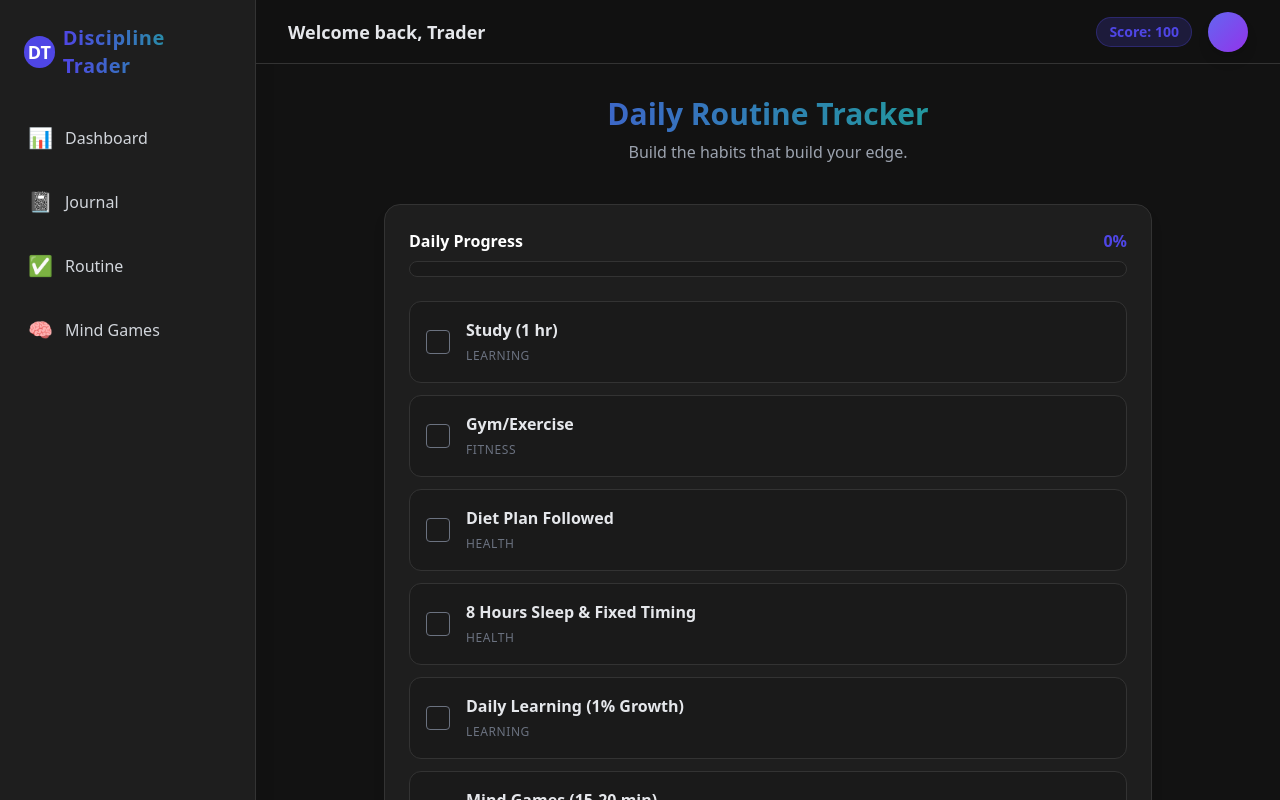
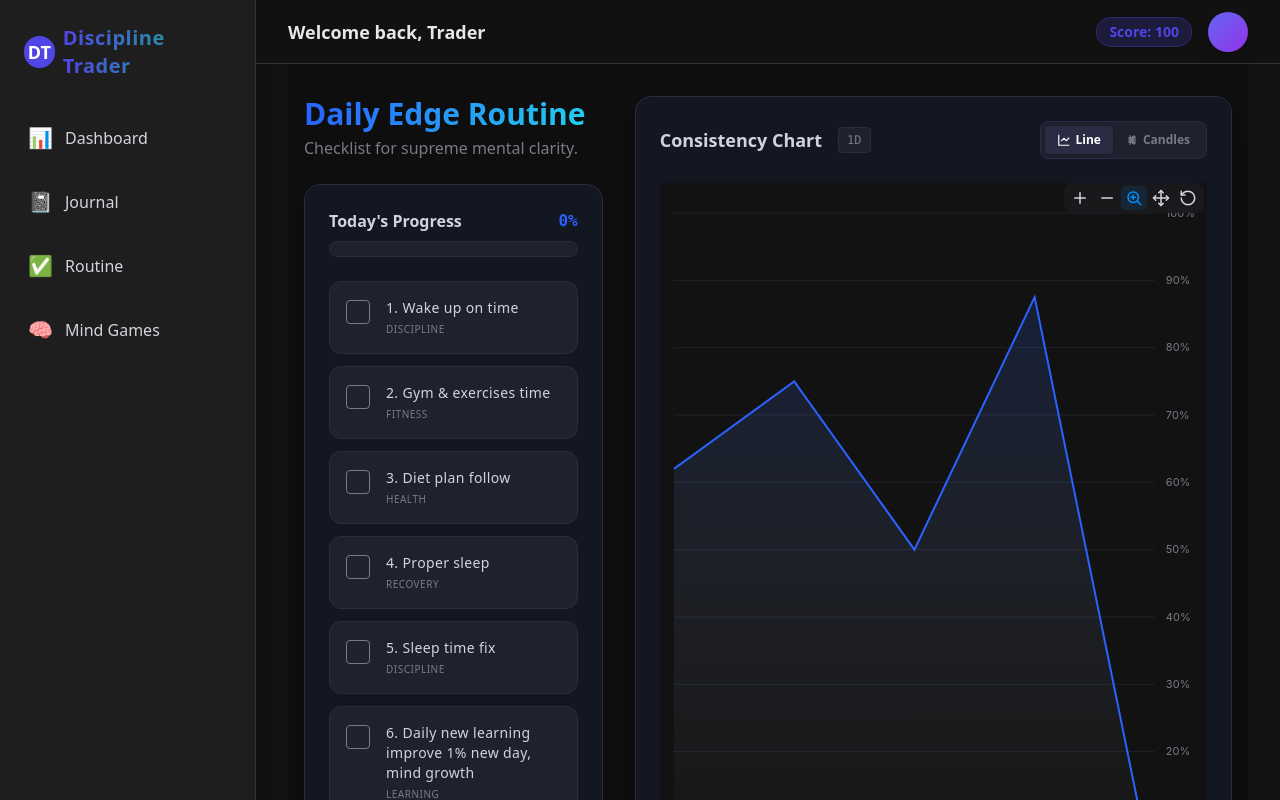
Before and after one commit to amrutaadhav/TheDisciplineTrader, a React app in the folder frontend/: page /routine in a window 1280 px wide. Built offline with nearby package versions, Linux system fonts and the light colour scheme; the HTML template or start-up script is replaced by a standard one.

Commit message:
Routine Tracker Upgrade: Implemented robust daily checklists paired with analytical Line and Candlestick ApexCharts graphs.

```diff
--- a/frontend/src/pages/Routine.jsx
+++ b/frontend/src/pages/Routine.jsx
@@ -1,56 +1,233 @@
-import React, { useState } from 'react';
+import React, { useState, useEffect } from 'react';
+import Chart from 'react-apexcharts';
 
 export default function Routine() {
-  const [tasks, setTasks] = useState([
-    { id: 1, name: 'Study (1 hr)', category: 'Learning', done: false },
-    { id: 2, name: 'Gym/Exercise', category: 'Fitness', done: false },
-    { id: 3, name: 'Diet Plan Followed', category: 'Health', done: false },
-    { id: 4, name: '8 Hours Sleep & Fixed Timing', category: 'Health', done: false },
-    { id: 5, name: 'Daily Learning (1% Growth)', category: 'Learning', done: false },
-    { id: 6, name: 'Mind Games (15-20 min)', category: 'Mindset', done: false },
-    { id: 7, name: 'Meditation (10-15 min)', category: 'Mindset', done: false },
-  ]);
+  const [graphType, setGraphType] = useState('area'); // 'area' or 'candlestick'
+
+  const initialTasks = [
+    { id: 1, name: 'Wake up on time', category: 'Discipline', done: false },
+    { id: 2, name: 'Gym & exercises time', category: 'Fitness', done: false },
+    { id: 3, name: 'Diet plan follow', category: 'Health', done: false },
+    { id: 4, name: 'Proper sleep', category: 'Recovery', done: false },
+    { id: 5, name: 'Sleep time fix', category: 'Discipline', done: false },
+    { id: 6, name: 'Daily new learning improve 1% new day, mind growth', category: 'Learning', done: false },
+    { id: 7, name: 'Mind game 15 to 20 min daily', category: 'Mindset', done: false },
+    { id: 8, name: 'Meditation 10-15 min minimum', category: 'Mindset', done: false },
+  ];
+
+  const getTodayString = () => new Date().toISOString().split('T')[0];
+
+  // Load state from local storage
+  const [history, setHistory] = useState(() => {
+    const saved = localStorage.getItem('disciplineTrader_routine_history');
+    if (saved) return JSON.parse(saved);
+
+    // Seed with dummy realistic history for the graph
+    return [
+      { date: '2026-04-10', score: 62 },
+      { date: '2026-04-11', score: 75 },
+      { date: '2026-04-12', score: 50 },
+      { date: '2026-04-13', score: 87.5 }
+    ];
+  });
+
+  const [todayTasks, setTodayTasks] = useState(() => {
+    const savedToday = localStorage.getItem(`disciplineTrader_routine_${getTodayString()}`);
+    if (savedToday) return JSON.parse(savedToday);
+    return initialTasks;
+  });
+
+  useEffect(() => {
+    localStorage.setItem(`disciplineTrader_routine_${getTodayString()}`, JSON.stringify(todayTasks));
+
+    // Automatically recalculate today's score into history
+    const score = Math.round((todayTasks.filter(t => t.done).length / todayTasks.length) * 100);
+    const newHistory = [...history];
+    const todayIndex = newHistory.findIndex(h => h.date === getTodayString());
+
+    if (todayIndex >= 0) {
+      newHistory[todayIndex].score = score;
+    } else {
+      newHistory.push({ date: getTodayString(), score });
+    }
+
+    setHistory(newHistory);
+    localStorage.setItem('disciplineTrader_routine_history', JSON.stringify(newHistory));
+  }, [todayTasks]);
 
   const toggleTask = (id) => {
-    setTasks(tasks.map(t => t.id === id ? { ...t, done: !t.done } : t));
+    setTodayTasks(todayTasks.map(t => t.id === id ? { ...t, done: !t.done } : t));
   };
 
-  const progress = Math.round((tasks.filter(t => t.done).length / tasks.length) * 100);
+  const progress = Math.round((todayTasks.filter(t => t.done).length / todayTasks.length) * 100);
+
+  // Chart Data Generation
+  const generateGraphData = () => {
+    let lastScore = 0;
+
+    const candleData = [];
+    const lineData = [];
+
+    history.sort((a,b) => new Date(a.date) - new Date(b.date)).forEach((day, index) => {
+      const currentScore = day.score;
+      const open = index === 0 ? currentScore : lastScore;
+      const close = currentScore;
+
+      const volatility = 5;
+      const high = Math.min(100, Math.max(open, close) + volatility);
+      const low = Math.max(0, Math.min(open, close) - volatility);
+
+      const displayDate = new Date(day.date).toLocaleDateString('en-US', { month: 'short', day: 'numeric' });
+
+      candleData.push({ x: displayDate, y: [open.toFixed(1), high.toFixed(1), low.toFixed(1), close.toFixed(1)] });
+      lineData.push({ x: displayDate, y: close.toFixed(1) });
+
+      lastScore = close;
+    });
+
+    return { candleData, lineData };
+  };
+
+  const { candleData, lineData } = generateGraphData();
+
+  const chartOptions = {
+    chart: {
+      background: '#121212',
+      toolbar: { show: true, tools: { pan: true, zoom: true, reset: true, download: false } },
+      fontFamily: 'Inter, sans-serif'
+    },
+    theme: { mode: 'dark' },
+    colors: graphType === 'area' ? ['#2962FF'] : undefined,
+    stroke: { curve: 'straight', width: graphType === 'area' ? 2 : 1 },
+    fill: graphType === 'area' ? {
+      type: 'gradient',
+      gradient: { shadeIntensity: 1, opacityFrom: 0.4, opacityTo: 0.05, stops: [0, 100] }
+    } : {},
+    xaxis: {
+      type: 'category',
+      labels: { style: { colors: '#787B86', fontSize: '11px' } },
+      axisBorder: { show: true, color: '#2B2B43' },
+      axisTicks: { show: true, color: '#2B2B43' },
+      crosshairs: { show: true, stroke: { color: '#787B86', width: 1, dashArray: 4 } }
+    },
+    yaxis: {
+      opposite: true,
+      min: 0,
+      max: 100,
+      labels: { style: { colors: '#787B86', fontSize: '11px' }, formatter: (value) => value.toFixed(0) + '%' },
+      crosshairs: { show: true }
+    },
+    grid: { borderColor: '#1E222D', strokeDashArray: 0 },
+    dataLabels: { enabled: false },
+    plotOptions: {
+      candlestick: { colors: { upward: '#26A69A', downward: '#EF5350' }, wick: { useDataColor: true } }
+    },
+    tooltip: {
+      theme: 'dark',
+      y: { formatter: (val) => val + '%' }
+    }
+  };
+
+  const series = graphType === 'area' ? [{ name: 'Daily Compliance', data: lineData }] : [{ name: 'Compliance Action', data: candleData }];
 
   return (
-    <div className="flex flex-col gap-6 animate-fade-in max-w-3xl mx-auto">
-      <div className="text-center mb-4">
-        <h2 className="text-3xl font-extrabold bg-clip-text text-transparent bg-gradient-to-r from-primary to-secondary">Daily Routine Tracker</h2>
-        <p className="text-gray-400 mt-2">Build the habits that build your edge.</p>
+    <div className="flex flex-col gap-8 animate-fade-in max-w-7xl mx-auto pb-10 bg-[#0E0E0E] min-h-screen px-4 -m-8 pt-8">
+
+      <div className="flex flex-col lg:flex-row gap-8">
+
+        {/* Left Side: Today's Checklist */}
+        <div className="lg:w-1/3">
+          <div className="flex flex-col mb-6">
+            <h2 className="text-3xl font-extrabold bg-clip-text text-transparent bg-gradient-to-r from-[#2962FF] to-cyan-400">Daily Edge Routine</h2>
+            <p className="text-[#787B86] mt-1">Checklist for supreme mental clarity.</p>
           </div>
 
-      <div className="bg-darkCard p-6 rounded-2xl border border-[#333] shadow-lg">
+          <div className="bg-[#131722] p-6 rounded-2xl border border-[#2B2B43] shadow-lg sticky top-8">
             <div className="flex justify-between items-center mb-2">
-          <span className="font-semibold">Daily Progress</span>
-          <span className="font-bold text-primary">{progress}%</span>
+              <span className="font-semibold text-[#D1D4DC]">Today's Progress</span>
+              <span className="font-mono font-bold text-[#2962FF]">{progress}%</span>
             </div>
-        <div className="w-full bg-[#1a1a1a] rounded-full h-4 mb-6 border border-[#333]">
-          <div className="bg-gradient-to-r from-primary to-secondary h-4 rounded-full transition-all duration-500" style={{ width: `${progress}%` }}></div>
+
+            <div className="w-full bg-[#1E222D] rounded-full h-4 mb-6 border border-[#2B2B43] overflow-hidden">
+              <div
+                className="bg-gradient-to-r from-[#2962FF] to-cyan-400 h-full transition-all duration-500 ease-out"
+                style={{ width: `${progress}%` }}
+              ></div>
             </div>
 
             <div className="flex flex-col gap-3">
-          {tasks.map(task => (
+              {todayTasks.map((task, i) => (
                 <div
                   key={task.id}
                   onClick={() => toggleTask(task.id)}
-              className={`flex items-center gap-4 p-4 rounded-xl border cursor-pointer transition-all ${task.done ? 'bg-primary/10 border-primary/30' : 'bg-[#1a1a1a] border-[#333] hover:border-gray-500'}`}
+                  className={`flex items-start gap-4 p-4 rounded-xl border cursor-pointer transition-all ${task.done ? 'bg-[#26A69A]/10 border-[#26A69A]/30' : 'bg-[#1E222D] border-[#2B2B43] hover:border-[#787B86]'}`}
                 >
-              <div className={`w-6 h-6 rounded border flex items-center justify-center ${task.done ? 'bg-primary border-primary' : 'border-gray-500'}`}>
-                {task.done && <span className="text-white text-xs">✓</span>}
+                  <div className={`w-6 h-6 rounded flex items-center justify-center shrink-0 mt-0.5 ${task.done ? 'bg-[#26A69A] border-none' : 'border border-[#787B86] bg-transparent'}`}>
+                    {task.done && <svg width="14" height="14" viewBox="0 0 24 24" fill="none" stroke="black" strokeWidth="3"><polyline points="20 6 9 17 4 12"></polyline></svg>}
                   </div>
                   <div className="flex-1">
-                <h4 className={`font-semibold ${task.done ? 'text-white line-through opacity-70' : 'text-gray-200'}`}>{task.name}</h4>
-                <span className="text-xs text-gray-500 uppercase tracking-wider">{task.category}</span>
+                    <h4 className={`text-sm tracking-wide ${task.done ? 'text-[#787B86] line-through decoration-[#787B86]/50' : 'text-[#D1D4DC] font-medium'}`}>
+                      {i + 1}. {task.name}
+                    </h4>
+                    <span className="text-[10px] text-[#787B86] uppercase tracking-wider mt-1 block">{task.category}</span>
                   </div>
                 </div>
               ))}
             </div>
           </div>
         </div>
+
+        {/* Right Side: Graph Analytics */}
+        <div className="lg:w-2/3">
+          <div className="bg-[#131722] border border-[#2B2B43] p-6 rounded-2xl shadow-xl flex flex-col h-full min-h-[500px]">
+            <div className="flex justify-between items-center mb-6">
+              <div className="flex gap-4 items-center">
+                <h3 className="text-lg font-bold text-[#D1D4DC]">Consistency Chart</h3>
+                <span className="bg-[#1E222D] text-[#787B86] text-xs px-2 py-1 rounded font-mono border border-[#2B2B43]">1D</span>
+              </div>
+
+              <div className="flex bg-[#1E222D] p-1 rounded-lg border border-[#2B2B43]">
+                <button
+                  onClick={() => setGraphType('area')}
+                  className={`px-3 py-1.5 text-xs font-semibold rounded transition-all flex items-center gap-1 ${graphType === 'area' ? 'bg-[#2B2B43] text-white shadow' : 'text-[#787B86] hover:text-[#D1D4DC]'}`}
+                >
+                  <svg width="14" height="14" viewBox="0 0 24 24" fill="none" stroke="currentColor" strokeWidth="2"><path d="M3 3v18h18"/><path d="M7 14l5-5 4 4 5-5"/></svg> Line
+                </button>
+                <button
+                  onClick={() => setGraphType('candlestick')}
+                  className={`px-3 py-1.5 text-xs font-semibold rounded transition-all flex items-center gap-1 ${graphType === 'candlestick' ? 'bg-[#2B2B43] text-white shadow' : 'text-[#787B86] hover:text-[#D1D4DC]'}`}
+                >
+                  <svg width="14" height="14" viewBox="0 0 24 24" fill="none" stroke="currentColor" strokeWidth="2"><path d="M9 4v16"/><path d="M15 4v16"/><path d="M7 8h4v8H7zm6-2h4v12h-4z"/></svg> Candles
+                </button>
+              </div>
+            </div>
+
+            <div className="w-full relative flex-1">
+              <Chart
+                options={chartOptions}
+                series={series}
+                type={graphType === 'area' ? 'area' : 'candlestick'}
+                height="100%"
+                width="100%"
+              />
+            </div>
+
+            <div className="mt-6 pt-6 border-t border-[#2B2B43] grid grid-cols-2 gap-4">
+               <div>
+                  <h4 className="text-[#787B86] text-xs uppercase font-bold tracking-wider mb-1">Today's Score</h4>
+                  <p className="text-3xl font-mono font-bold text-[#E2B714]">{progress}%</p>
+               </div>
+               <div>
+                  <h4 className="text-[#787B86] text-xs uppercase font-bold tracking-wider mb-1">Weekly Average</h4>
+                  <p className="text-3xl font-mono font-bold text-[#2962FF]">
+                     {history.length > 0 ? Math.round(history.reduce((a, b) => a + b.score, 0) / history.length) : 0}%
+                  </p>
+               </div>
+            </div>
+          </div>
+        </div>
+
+      </div>
+    </div>
   );
 }
```
Lines whose indentation alone changed are shown as unchanged.
